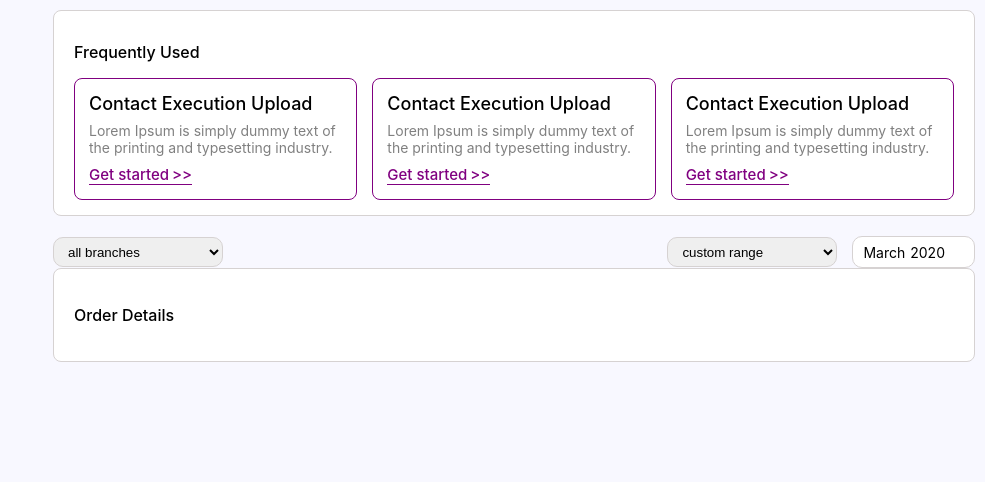
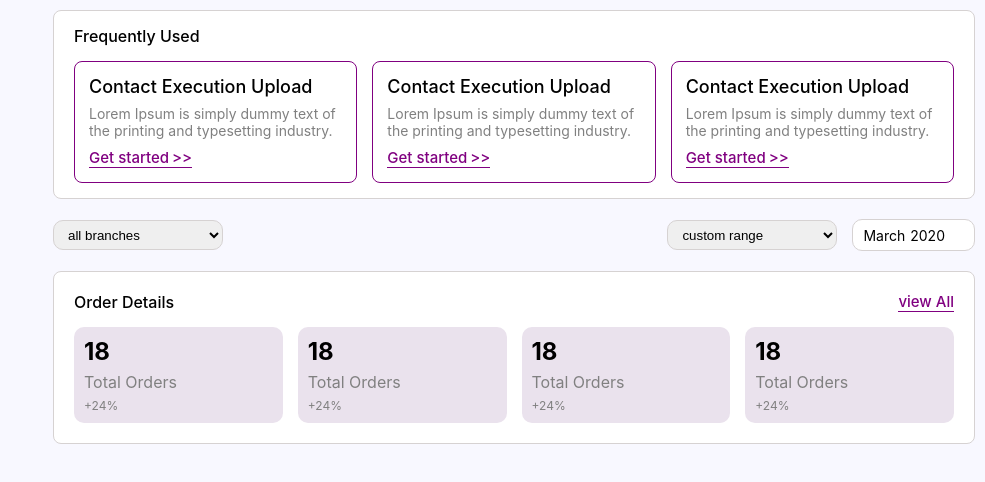
Before and after one commit to Gayathriravi31/react-dashboard, a React (Create React App) app: page / in a window 1280 px wide. Shown: the top 482 px of the page, without its empty margins (295-1280 px from the left). Built offline with nearby package versions, Linux system fonts and the light colour scheme.

Commit message:
order details section implementation

```diff
--- a/src/UI/FrequentlyCard/FrequentlyCard.jsx
+++ b/src/UI/FrequentlyCard/FrequentlyCard.jsx
@@ -4,7 +4,7 @@ import './frequentlyCard.css';
 const FrequentlyCard = () => {
   return (
     <div className='frequently_container'>
-        <h3 className='common_header_h3'>Frequently Used</h3>
+        <h3 className='common_header_h3 mb-15'>Frequently Used</h3>
         <div className='frequently_card_grid'>
           {
             [1, 2, 3].map((data) => {
--- a/src/UI/FrequentlyCard/frequentlyCard.css
+++ b/src/UI/FrequentlyCard/frequentlyCard.css
@@ -54,4 +54,13 @@
     .frequently_card_grid {
       grid-template-columns: 100%;
   }
+  .frequently_card_header{
+    font-size: 15px;
+    margin-bottom: 6px;
   }
+  .frequently_card_description{
+    font-size: 12px;
+    margin-bottom: 6px;
+  }
+
+  }
--- a/src/UI/OrderDetailsCard/OrderDetailsCard.jsx
+++ b/src/UI/OrderDetailsCard/OrderDetailsCard.jsx
@@ -4,9 +4,25 @@ import './orderDetailsCard.css'
 const OrderDetailsCard = () => {
   return (
     <div className='order_details_container'>
-      <div>
+      <div className='order_details_card_header'>
         <h3 className='common_header_h3'>Order Details</h3>
-        <a className='order_details_card_link'/>
+        <a className='order_details_card_link'>view All</a>
+      </div>
+      <div className='order_details_card_grid'>
+        {
+          [1, 2, 3, 4].map((data) => {
+            return (
+              <div className='order_details_card' key={data}>
+                <h4 className='order_details_header'>18</h4>
+                <p className='total_text'>Total Orders</p>
+                <div className='icon_flex'>
+                  <span className='trading_icon_box'><img src='' className='trading_icon' /></span>
+                  <span>+24%</span>
+                </div>
+              </div>
+            )
+          })
+        }
       </div>
     </div>
   )
--- a/src/UI/OrderDetailsCard/orderDetailsCard.css
+++ b/src/UI/OrderDetailsCard/orderDetailsCard.css
@@ -5,3 +5,40 @@
     border: 1px solid var(--primary-border);
     margin-bottom: 20px;
   }
+  .order_details_card_link{
+    color: purple;
+    font-size: 15px;
+    text-decoration: none;
+    border-bottom: 1px solid purple;
+    font-weight: 500;
+  }
+  .order_details_card_header{
+    display: flex;
+    justify-content: space-between;
+    align-items: center;
+    margin-bottom: 15px;
+  }
+  .order_details_card_grid{
+    display: grid;
+    grid-template-columns: repeat(4,1fr);
+    gap: 15px;
+  }
+  .order_details_card{
+    background: var(--secondary-bg);
+    padding: 10px;
+    border-radius: 10px;
+  }
+  .order_details_header{
+    margin-top: 0;
+    font-size: 24px;
+    margin-bottom: 6px;
+  }
+  .total_text{
+    color: gray;
+    margin-top: 0;
+margin-bottom: 6px;
+  }
+  .icon_flex{
+    font-size: 12px;
+    color: gray;
+  }
--- a/src/components/RightPanel/RightPanel.jsx
+++ b/src/components/RightPanel/RightPanel.jsx
@@ -1,7 +1,8 @@
 import React from 'react';
 import FrequentlyCard from '../../UI/FrequentlyCard/FrequentlyCard';
+import OrderDetailsCard from '../../UI/OrderDetailsCard/OrderDetailsCard';
 import './rightPanel.css';
-import OrderDetailsCard from '../../UI/OrderDetailsCard/OrderDetailsCard';
+
 
 const RightPanel = () => {
   return (
--- a/src/components/RightPanel/rightPanel.css
+++ b/src/components/RightPanel/rightPanel.css
@@ -3,6 +3,7 @@
     justify-content: space-between;
     gap: 10px;
     align-items: center;
+    margin-bottom: 20px;
 }
 
 .common_select {
--- a/src/index.css
+++ b/src/index.css
@@ -2,7 +2,7 @@
   --primary-bg:#5b2c6f;
   --primary-foreground:#000000 ;
   --primary-border:#d6d2d2;
-  --secondary-bg:#d2b4de;
+  --secondary-bg:#eae2ed;
   --body-bg:#f8f8ff;
 }
 
@@ -31,6 +31,10 @@ code {
 .common_header_h3{
   font-size: 16px;
   font-weight: 500;
+  margin: 0;
+}
+.mb-15{
+  margin-bottom: 15px;
 }
 @media screen and (max-width:767px) {
   .dashboard_grid{
```
